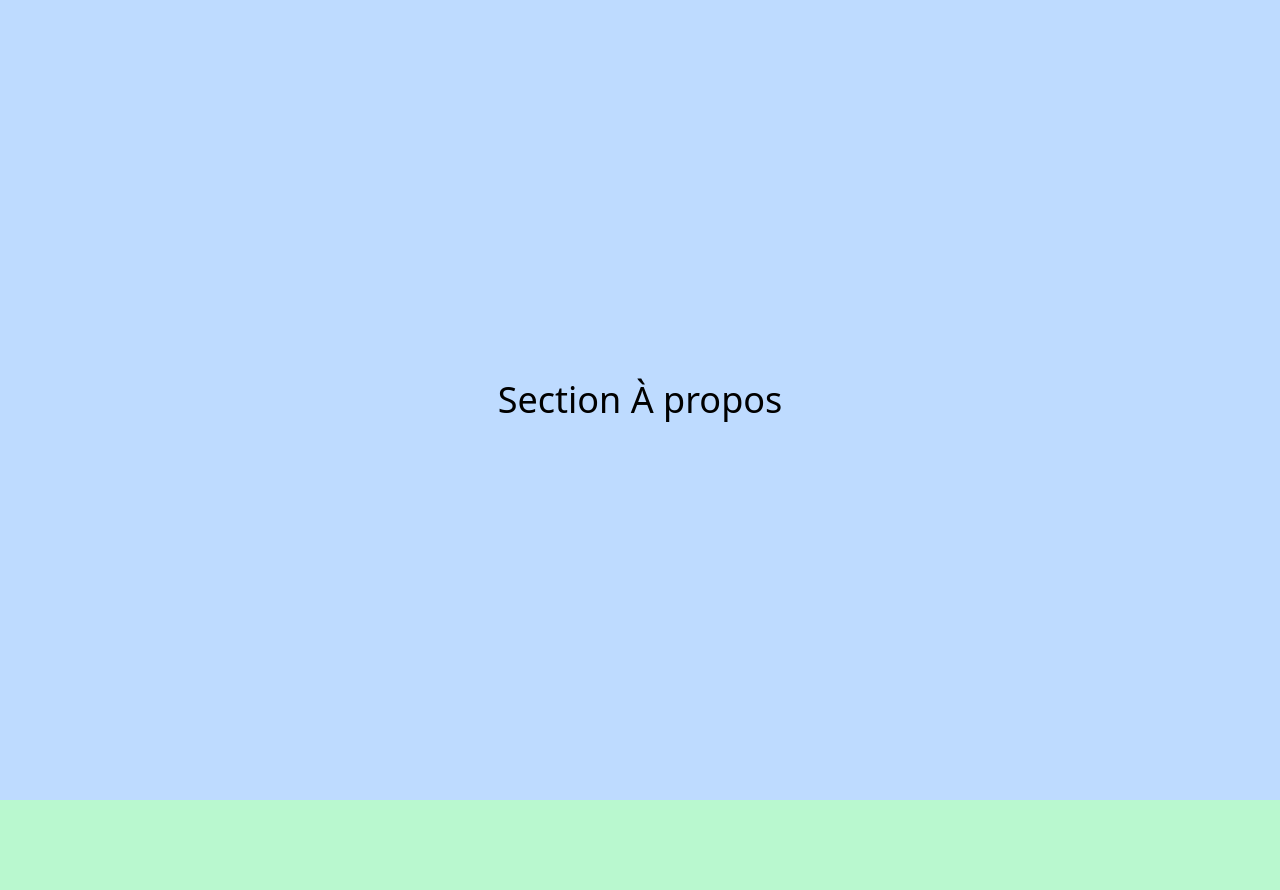
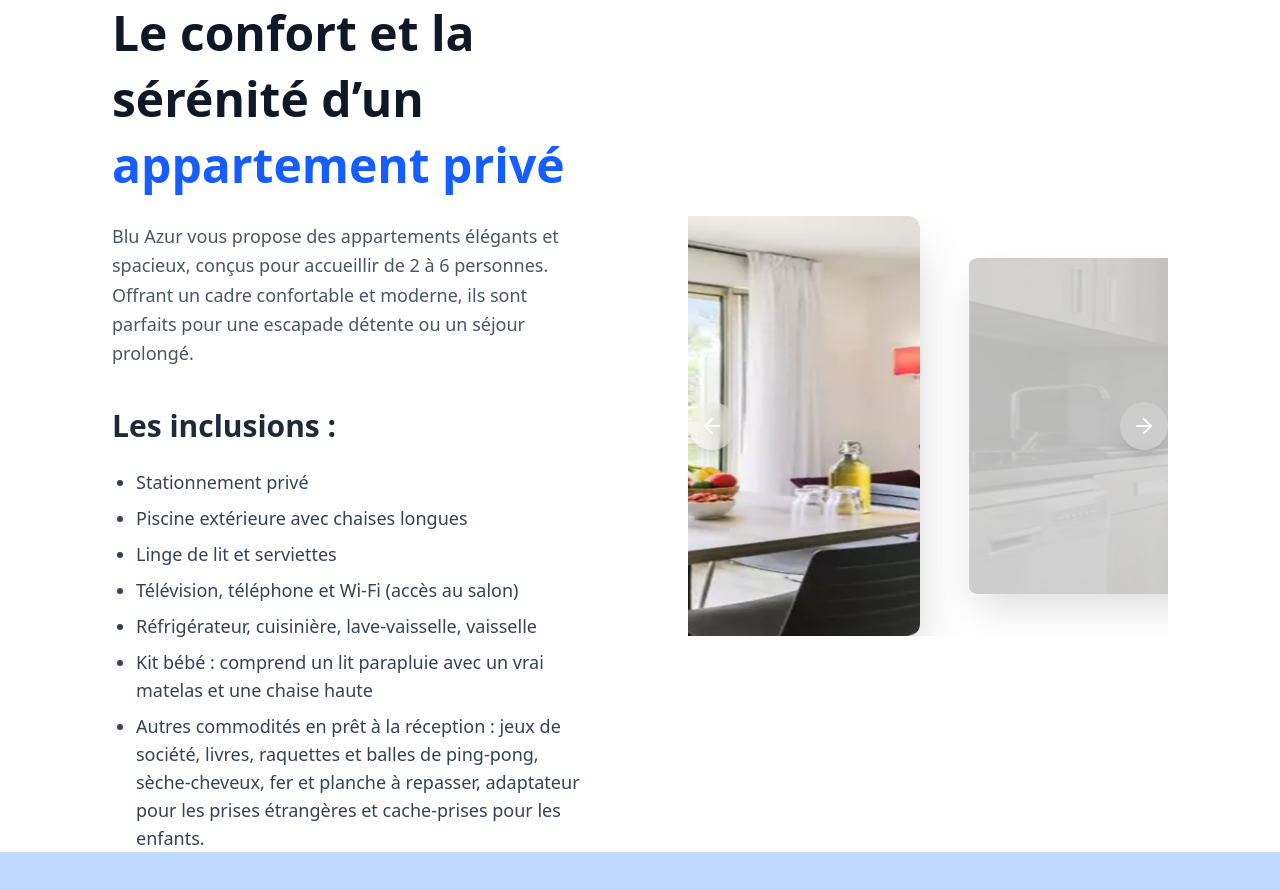
Before and after one commit to HaryMiora/blu-azur-web, a React (Vite) app: page / in a window 1280 px wide. Shown: the part 880-1770 px from the top of the page. Built offline with nearby package versions, Linux system fonts and the light colour scheme.

Commit message:
feat(about): add AboutAzur section with vertical carousel and typography adjustments

```diff
--- a/src/App.jsx
+++ b/src/App.jsx
@@ -3,6 +3,7 @@ import React from "react";
 import Header from "./components/Header";
 import Hero from "./components/Hero";
 import Sidebar from "./components/Sidebar";
+import AboutAzur from "./components/AboutAzur";
 
 function App() {
   return (
@@ -18,6 +19,9 @@ function App() {
 
       {/* Contenu de la page */}
       <main className="pt-20">
+
+        <AboutAzur />
+
         <section id="about" className="h-screen bg-blue-200 flex items-center justify-center">
           <h1 className="text-4xl">Section À propos</h1>
         </section>
--- /dev/null
+++ b/src/components/AboutAzur.jsx
@@ -0,0 +1,58 @@
+// components/AboutAzur.jsx
+import React from "react";
+import Carousel from "./Carousel";
+import img3 from "../assets/images/img3.png";
+import img4 from "../assets/images/img4.png";
+
+const AboutAzur = () => {
+  const images = [img3, img4];
+
+  return (
+    <section
+      id="about"
+      className="relative bg-white min-h-[90vh] md:min-h-screen flex flex-col md:flex-row items-center"
+    >
+      <div className="relative z-10 max-w-6xl mx-auto w-full h-full flex flex-col md:flex-row items-center px-6 md:px-12 py-12 md:py-0">
+
+        {/* Texte à gauche */}
+        <div className="w-full md:w-1/2 text-center md:text-left md:pr-12">
+          <h2 className="text-4xl md:text-5xl font-extrabold text-gray-900 leading-snug">
+            Le confort et la sérénité d’un{" "}
+            <span className="text-blue-600">appartement privé</span>
+          </h2>
+
+          <p className="mt-6 text-lg text-gray-600 leading-relaxed">
+            Blu Azur vous propose des appartements élégants et spacieux, conçus pour accueillir
+            de 2 à 6 personnes. Offrant un cadre confortable et moderne, ils sont parfaits pour une
+            escapade détente ou un séjour prolongé.
+          </p>
+
+          <h3 className="mt-10 text-2xl md:text-3xl font-semibold text-gray-800">
+            Les inclusions :
+          </h3>
+
+          <ul className="mt-6 list-disc pl-6 space-y-2 text-base md:text-lg text-gray-700">
+            <li>Stationnement privé</li>
+            <li>Piscine extérieure avec chaises longues</li>
+            <li>Linge de lit et serviettes</li>
+            <li>Télévision, téléphone et Wi-Fi (accès au salon)</li>
+            <li>Réfrigérateur, cuisinière, lave-vaisselle, vaisselle</li>
+            <li>Kit bébé : comprend un lit parapluie avec un vrai matelas et une chaise haute</li>
+            <li>
+              Autres commodités en prêt à la réception : jeux de société, livres,
+              raquettes et balles de ping-pong, sèche-cheveux, fer et planche à
+              repasser, adaptateur pour les prises étrangères et cache-prises pour les enfants.
+            </li>
+          </ul>
+        </div>
+
+        {/* Carrousel à droite */}
+        <div className="w-full md:w-1/2 mt-10 md:mt-0 flex justify-center md:justify-end md:pl-12">
+          <Carousel images={images} width="320px" height="420px" />
+        </div>
+      </div>
+    </section>
+  );
+};
+
+export default AboutAzur;
--- a/src/components/Carousel.jsx
+++ b/src/components/Carousel.jsx
@@ -1,12 +1,8 @@
-// Carousel.jsx
+// components/Carousel.jsx
 import React, { useState } from "react";
 import { ArrowLeft, ArrowRight } from "lucide-react";
-import img1 from "../assets/images/img1.png";
-import img2 from "../assets/images/img2.png";
 
-const images = [img1, img2];
-
-const Carousel = () => {
+const Carousel = ({ images, width = "300px", height = "200px" }) => {
   const [current, setCurrent] = useState(0);
 
   const prevSlide = () => {
@@ -18,14 +14,13 @@ const Carousel = () => {
   };
 
   return (
-    <div className="relative max-w-6xl mx-auto mt-[-15vh] z-20">
-      {/* Conteneur du carrousel */}
-      <div className="flex items-center justify-center relative overflow-hidden">
-        {/* Images */}
-        <div className="flex transition-transform duration-500 ease-in-out"
-             style={{ transform: `translateX(-${current * 60}%)` }}>
+    <div className="relative flex items-center justify-center overflow-hidden">
+      {/* Slides */}
+      <div
+        className="flex transition-transform duration-500 ease-in-out"
+        style={{ transform: `translateX(-${current * 60}%)` }}
+      >
         {images.map((img, index) => {
-            // Calculer l'échelle pour effet perspective
           const scale = index === current ? 1 : 0.8;
           const opacity = index === current ? 1 : 0.6;
           return (
@@ -34,32 +29,35 @@ const Carousel = () => {
               className="flex-shrink-0 mx-2 rounded-xl overflow-hidden shadow-2xl"
               style={{
                 transform: `scale(${scale})`,
-                  opacity: opacity,
+                opacity,
                 transition: "all 0.5s ease-in-out",
-                  width: "300px",
-                  height: "200px",
+                width,
+                height,
               }}
             >
-                <img src={img} alt={`Slide ${index}`} className="w-full h-full object-cover" />
+              <img
+                src={img}
+                alt={`Slide ${index}`}
+                className="w-full h-full object-cover"
+              />
             </div>
           );
         })}
       </div>
 
-        {/* Boutons de navigation */}
+      {/* Boutons navigation */}
       <button
         onClick={prevSlide}
-          className="absolute left-0 top-1/2 -translate-y-1/2 bg-white/20 hover:bg-white/40 text-white p-3 rounded-full backdrop-blur-md shadow-lg"
+        className="absolute left-0 top-1/2 -translate-y-1/2 bg-white/20 hover:bg-white/40 text-white p-2 md:p-3 rounded-full backdrop-blur-md shadow-lg"
       >
-          <ArrowLeft className="w-6 h-6" />
+        <ArrowLeft className="w-5 h-5 md:w-6 md:h-6" />
       </button>
       <button
         onClick={nextSlide}
-          className="absolute right-0 top-1/2 -translate-y-1/2 bg-white/20 hover:bg-white/40 text-white p-3 rounded-full backdrop-blur-md shadow-lg"
+        className="absolute right-0 top-1/2 -translate-y-1/2 bg-white/20 hover:bg-white/40 text-white p-2 md:p-3 rounded-full backdrop-blur-md shadow-lg"
       >
-          <ArrowRight className="w-6 h-6" />
+        <ArrowRight className="w-5 h-5 md:w-6 md:h-6" />
       </button>
-      </div>
     </div>
   );
 };
```
Also changed, not shown: src/assets/images/img3.png (added), src/assets/images/img4.png (added). Lines whose indentation alone changed are shown as unchanged.
